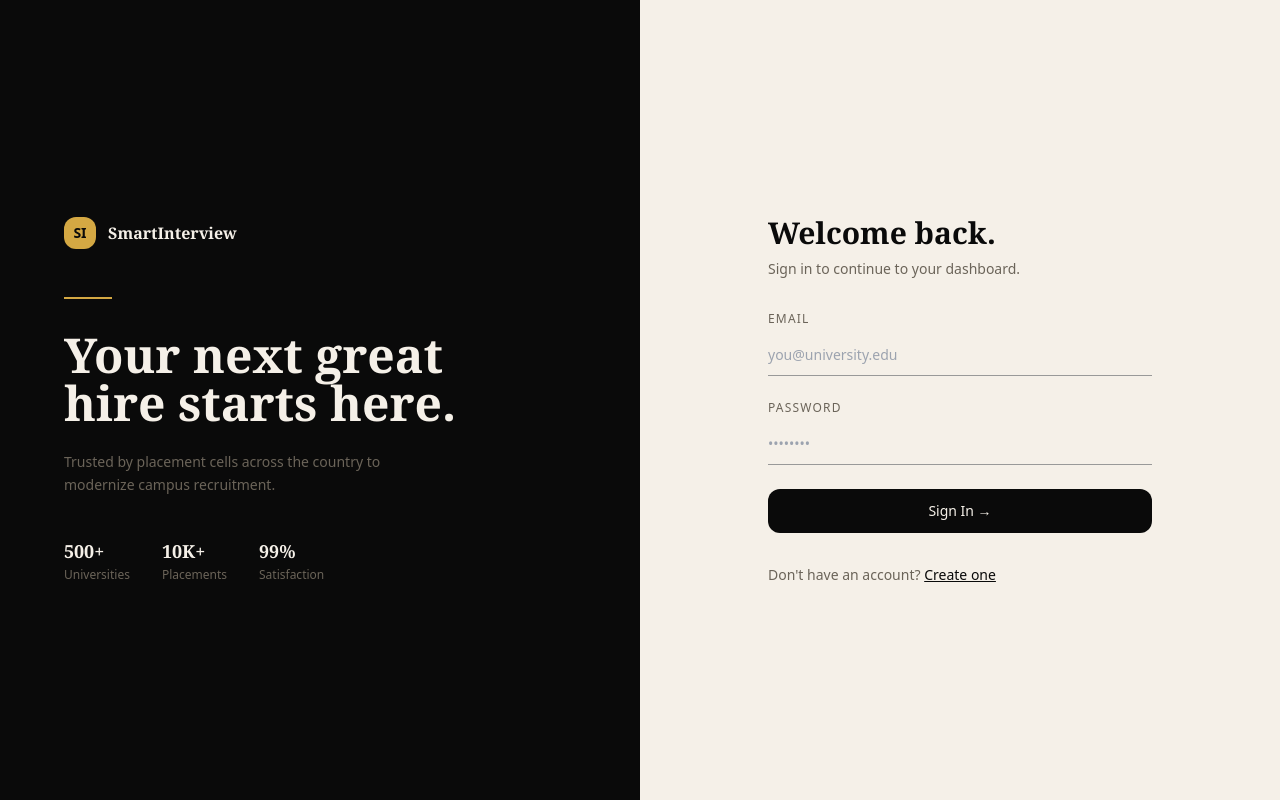
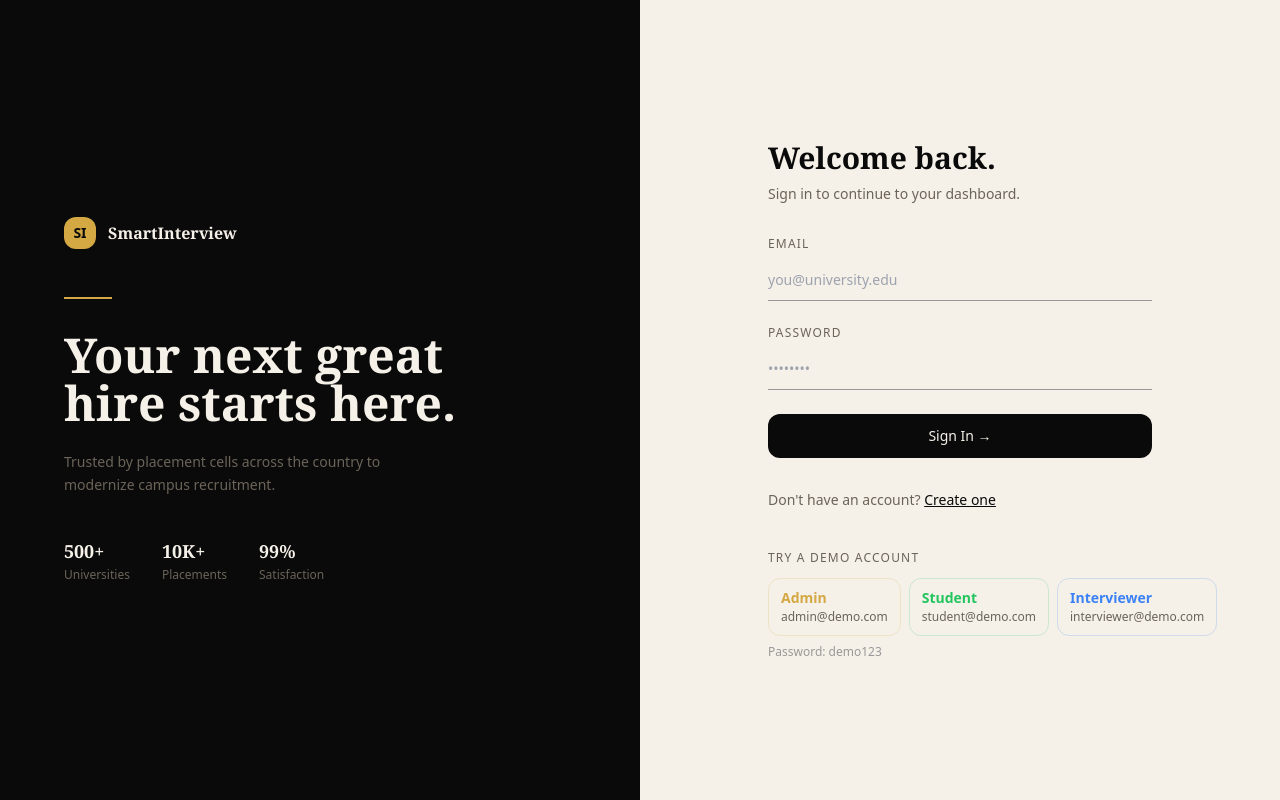
Before and after one commit to Rudrxxx/smart-interview-scheduling-system, a React (Vite) app in the folder frontend/: page /login in a window 1280 px wide. Built offline with nearby package versions, Linux system fonts and the light colour scheme; no server answers.

Commit message:
feat(frontend): add demo account quick-fill cards to login page

```diff
--- a/frontend/src/pages/LoginPage.jsx
+++ b/frontend/src/pages/LoginPage.jsx
@@ -72,6 +72,29 @@ export default function LoginPage() {
             Don't have an account?{' '}
             <Link to="/register" className="underline font-medium" style={{ color: '#0a0a0a' }}>Create one</Link>
           </p>
+
+          {/* Demo Accounts */}
+          <div className="mt-10">
+            <p className="text-xs uppercase tracking-widest font-medium mb-3" style={{ color: '#6b6459' }}>Try a demo account</p>
+            <div className="flex gap-2">
+              {[
+                { label: 'Admin', email: 'admin@demo.com', color: '#d4a843' },
+                { label: 'Student', email: 'student@demo.com', color: '#22c55e' },
+                { label: 'Interviewer', email: 'interviewer@demo.com', color: '#3b82f6' },
+              ].map((d) => (
+                <button key={d.label} type="button" onClick={() => { setEmail(d.email); setPassword('demo123') }}
+                  className="rounded-xl px-3 py-2.5 cursor-pointer transition-all text-left w-full"
+                  style={{ border: `1px solid ${d.color}33`, background: 'transparent' }}
+                  onMouseEnter={e => e.currentTarget.style.borderColor = `${d.color}66`}
+                  onMouseLeave={e => e.currentTarget.style.borderColor = `${d.color}33`}
+                >
+                  <p className="text-sm font-semibold leading-tight" style={{ color: d.color }}>{d.label}</p>
+                  <p className="text-xs mt-0.5" style={{ color: '#6b6459' }}>{d.email}</p>
+                </button>
+              ))}
+            </div>
+            <p className="text-xs mt-2" style={{ color: '#999' }}>Password: demo123</p>
+          </div>
         </div>
       </div>
     </div>
```
